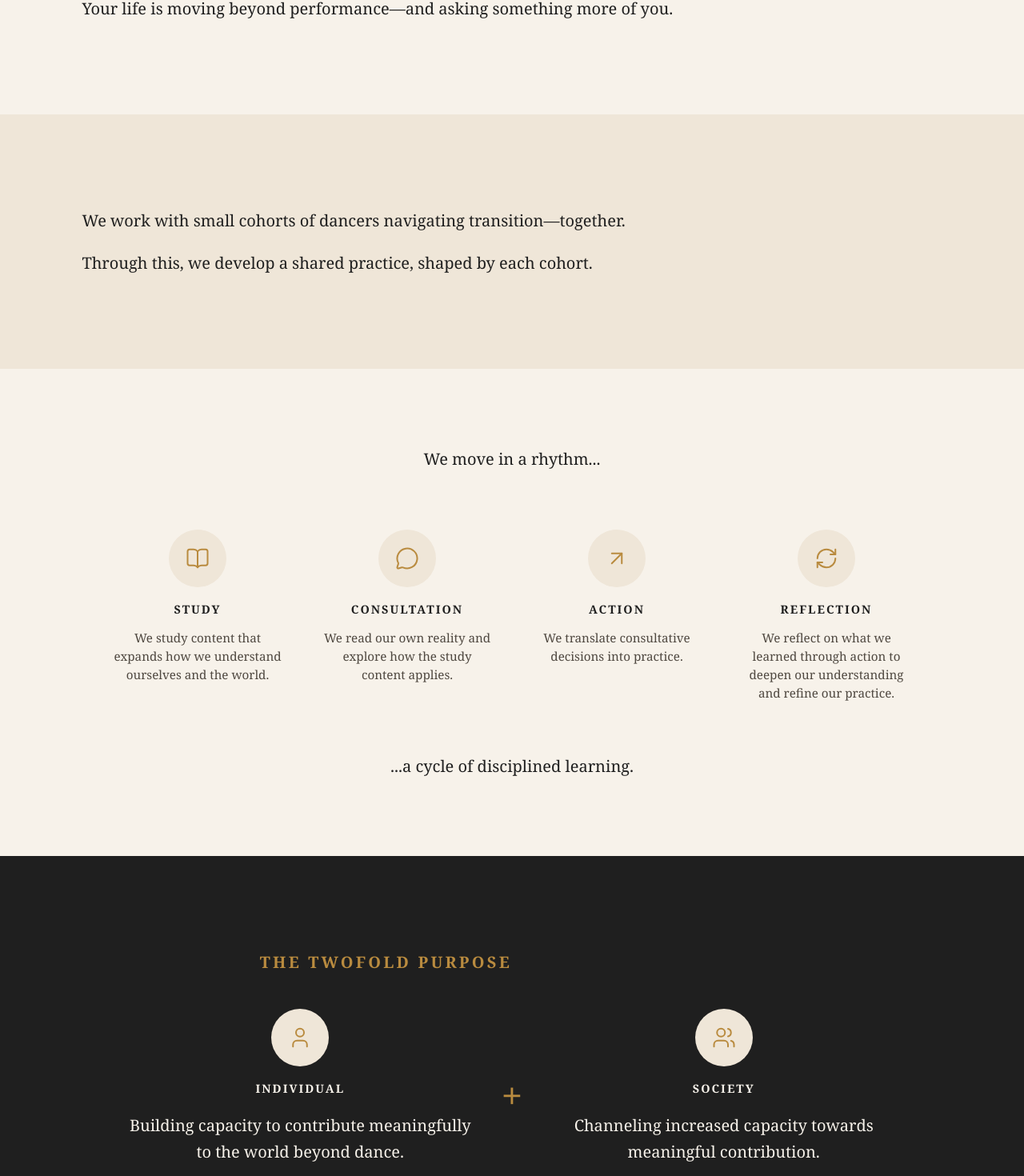
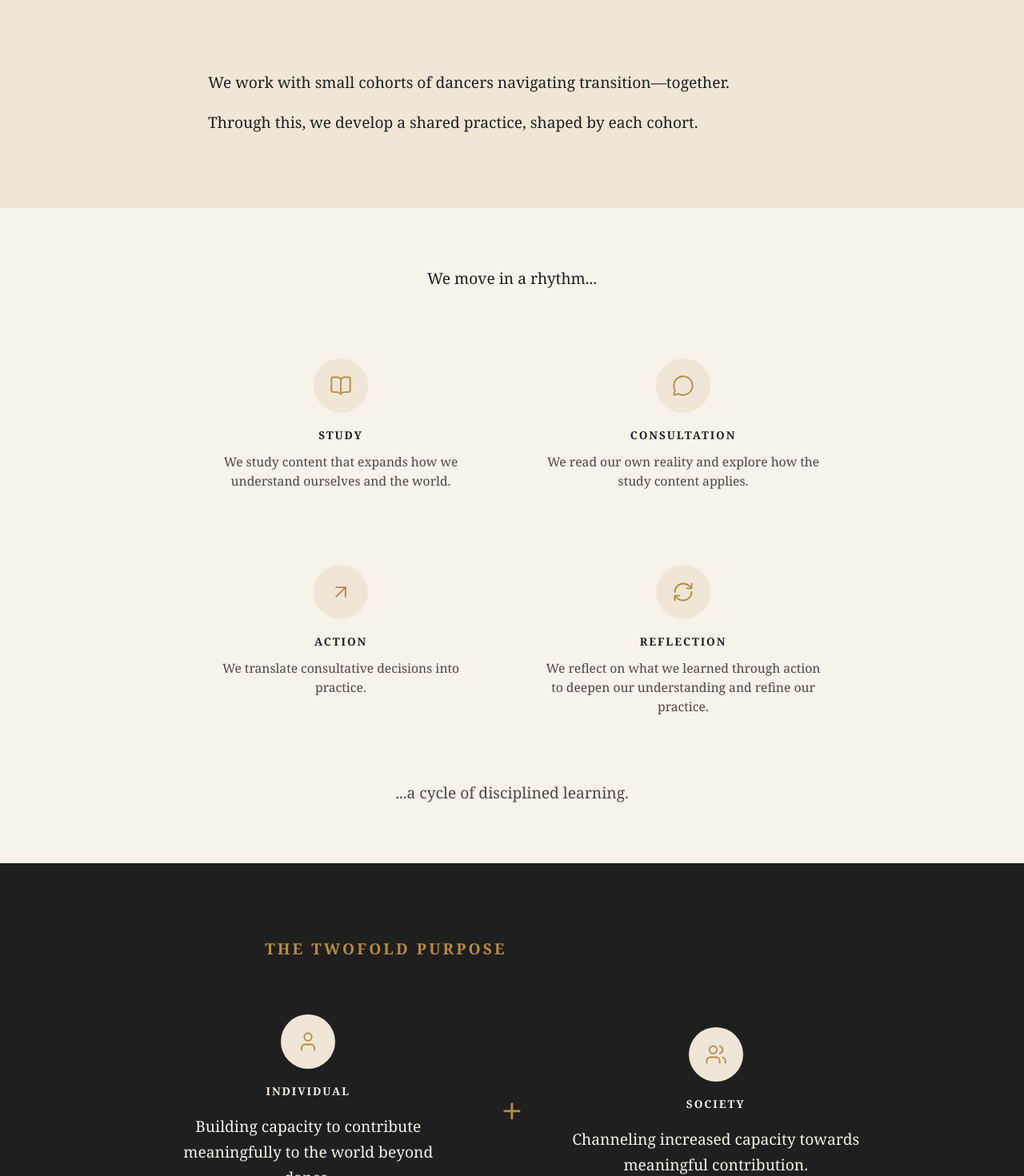
Before and after one commit to travisbirchattba/the-stage-beyond-site, a React (Vite) app: page / in a window 1280 px wide. Shown: the part 900-2370 px from the top of the page at 80% size. Built offline with nearby package versions, Linux system fonts and the light colour scheme.

Commit message:
Rebalance site design

```diff
--- a/src/styles.css
+++ b/src/styles.css
@@ -1,4 +1,6 @@
-* { box-sizing: border-box; }
+* {
+  box-sizing: border-box;
+}
 
 body {
   margin: 0;
@@ -14,13 +16,22 @@ body {
 .hero,
 .panel,
 .purpose {
-  padding: 96px 8vw;
+  padding: 72px 8vw;
 }
 
 .hero {
-  min-height: 60vh;
+  min-height: 65vh;
   display: flex;
   align-items: center;
+}
+
+.heroContent,
+.intro,
+.definition,
+.rhythm,
+.purpose {
+  max-width: 1120px;
+  margin: 0 auto;
 }
 
 .eyebrow,
@@ -33,15 +44,15 @@ body {
 }
 
 .hero h1 {
-  font-size: clamp(4rem, 12vw, 9rem);
-  line-height: 0.88;
+  font-size: clamp(4rem, 10vw, 8rem);
+  line-height: 0.9;
   margin: 18px 0 28px;
 }
 
 .hero p,
 .panel p,
 .purpose p {
-  font-size: 1.25rem;
+  font-size: 1.2rem;
   line-height: 1.65;
   max-width: 760px;
 }
@@ -55,13 +66,19 @@ body {
 
 .intro h2,
 .rhythmLead {
-  font-size: clamp(2.5rem, 6vw, 5rem);
-  line-height: 1.02;
+  font-size: clamp(2.4rem, 5vw, 4.5rem);
+  line-height: 1.05;
   margin: 0 0 24px;
 }
 
 .definition {
   background: #efe6d8;
+  max-width: none;
+}
+
+.definition p {
+  margin-left: auto;
+  margin-right: auto;
 }
 
 .rhythm {
@@ -69,26 +86,26 @@ body {
 }
 
 .rhythmLead {
-  margin: 0 auto 72px;
+  margin: 0 auto 56px;
 }
 
 .steps {
   display: grid;
-  grid-template-columns: repeat(4, minmax(0, 1fr));
-  gap: 48px;
-  max-width: 1000px;
+  grid-template-columns: repeat(2, minmax(0, 1fr));
+  gap: 36px;
+  max-width: 820px;
   margin: 0 auto;
-  align-items: start;
 }
 
 .step {
   text-align: center;
+  padding: 28px 24px;
 }
 
 .icon,
 .purposeIcon {
-  width: 72px;
-  height: 72px;
+  width: 68px;
+  height: 68px;
   border-radius: 50%;
   background: #efe6d8;
   color: #b98b3f;
@@ -99,8 +116,8 @@ body {
 
 .icon svg,
 .purposeIcon svg {
-  width: 30px;
-  height: 30px;
+  width: 28px;
+  height: 28px;
   stroke-width: 1.6;
 }
 
@@ -108,23 +125,27 @@ body {
 .purposeBlock h3 {
   text-transform: uppercase;
   letter-spacing: 0.14em;
-  font-size: 0.9rem;
+  font-size: 0.85rem;
+  margin-bottom: 12px;
 }
 
 .step p {
-  font-size: 0.95rem;
-  line-height: 1.5;
+  font-size: 0.98rem;
+  line-height: 1.55;
   color: #4f4840;
+  margin: 0 auto;
 }
 
 .cycle {
-  margin: 48px auto 0;
+  margin: 52px auto 0;
+  color: #4f4840;
 }
 
 .purpose {
   background: #1f1f1f;
   color: #f7f2ea;
   text-align: center;
+  max-width: none;
 }
 
 .purposeGrid {
@@ -132,8 +153,12 @@ body {
   grid-template-columns: 1fr auto 1fr;
   gap: 36px;
   align-items: center;
-  max-width: 960px;
+  max-width: 920px;
   margin: 42px auto;
+}
+
+.purposeBlock {
+  padding: 24px;
 }
 
 .plus {
@@ -152,9 +177,19 @@ body {
   font-weight: bold;
 }
 
-@media (max-width: 900px) {
+@media (max-width: 760px) {
+  .hero,
+  .panel,
+  .purpose {
+    padding: 56px 6vw;
+  }
+
   .steps,
   .purposeGrid {
     grid-template-columns: 1fr;
   }
+
+  .hero h1 {
+    font-size: clamp(3.5rem, 18vw, 5rem);
+  }
 }
```
